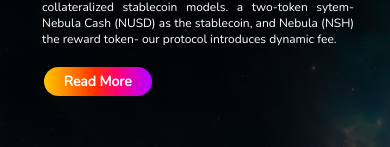
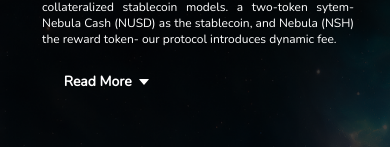
Before and after one commit to The-Matrix-Labs/nebula, a React (Create React App) app: page / in a window 390 px wide. Shown: the part 966-1113 px from the top of the page. Built offline with nearby package versions, Linux system fonts and the light colour scheme.

Commit message:
readmore btn & padding fix

```diff
--- a/src/components/NSH/NSH.module.css
+++ b/src/components/NSH/NSH.module.css
@@ -131,6 +131,7 @@
     margin-left: 10%;
     color: #ffffff;
     text-align: left;
+    margin-bottom: 0%;
   }
 
   .row {
@@ -189,5 +190,6 @@
   .image {
     width: 197px;
     height: 197px;
+    margin-top: 10%;
   }
 }
--- a/src/pages/Home/Home.jsx
+++ b/src/pages/Home/Home.jsx
@@ -24,6 +24,7 @@
 import video from '../../assets/video/nebula.mp4';
 import AOS from 'aos';
 import 'aos/dist/aos.css';
+import { AiFillCaretDown, AiFillCaretUp } from 'react-icons/ai';
 
 const Home = ({ home, about, token, road, team, partners }) => {
   const [modalOpen, setModalOpen] = useState(false);
@@ -76,10 +77,6 @@
         </div>
       </section>
 
-
-
-
-
       <section ref={about} className={styles.about}>
         <div data-aos="fade-right" className={styles.left}>
           <p className={styles.aboutHead}>
@@ -100,6 +97,7 @@
           )}
           <button onClick={toggleReadMoreLess1} className={styles.readMore}>
             {isShowMore1 ? 'Read Less' : 'Read More'}
+            {isShowMore1 ? <AiFillCaretUp /> : <AiFillCaretDown />}
           </button>
         </div>
         <div data-aos="fade-left" className={styles.right}>
@@ -126,6 +124,7 @@
             </a>
             <button onClick={toggleReadMoreLess2} className={styles.howreadMore}>
               {isShowMore2 ? 'Read Less' : 'Read More'}
+              {isShowMore2 ? <AiFillCaretUp /> : <AiFillCaretDown />}
             </button>
           </div>
         </div>
--- a/src/pages/Home/Home.module.css
+++ b/src/pages/Home/Home.module.css
@@ -260,9 +260,12 @@
   border: none;
   padding: 0;
   cursor: pointer;
-  background: linear-gradient(89.95deg, #ffc700 0.07%, #ff7a00 24.98%, #ff2e00 47.05%, #fe007a 68.11%, #bd00ff 96.53%);
   border-radius: 20px;
   padding: 0.5% 2.5%;
+  background: rgba(116, 114, 114, 0.57);
+  display: flex;
+  align-items: center;
+  gap: 5px;
 }
 .readMore:hover {
   color: rgba(255, 255, 255, 0.57);
@@ -323,13 +326,17 @@
   font-weight: 700;
   font-size: 24px;
   line-height: 33px;
-
+  background: rgba(116, 114, 114, 0.57);
   color: #ffffff;
-  background-color: transparent;
   border: none;
   padding: 0;
   align-content: flex-end;
   margin-right: 5%;
+    border-radius: 20px;
+  padding: 0.5% 2.5%;
+  display: flex;
+  align-items: center;
+  gap: 5px;
 }
 
 @media only screen and (max-width: 700px) {
@@ -403,7 +410,8 @@
     color: #ffffff;
     background-color: transparent;
     border: none;
-    padding-left: 1%;
+    /* padding-left: 1%; */
+    padding: 5px 20px;
   }
   .howbtn2 {
     margin-top: 10%;
```
